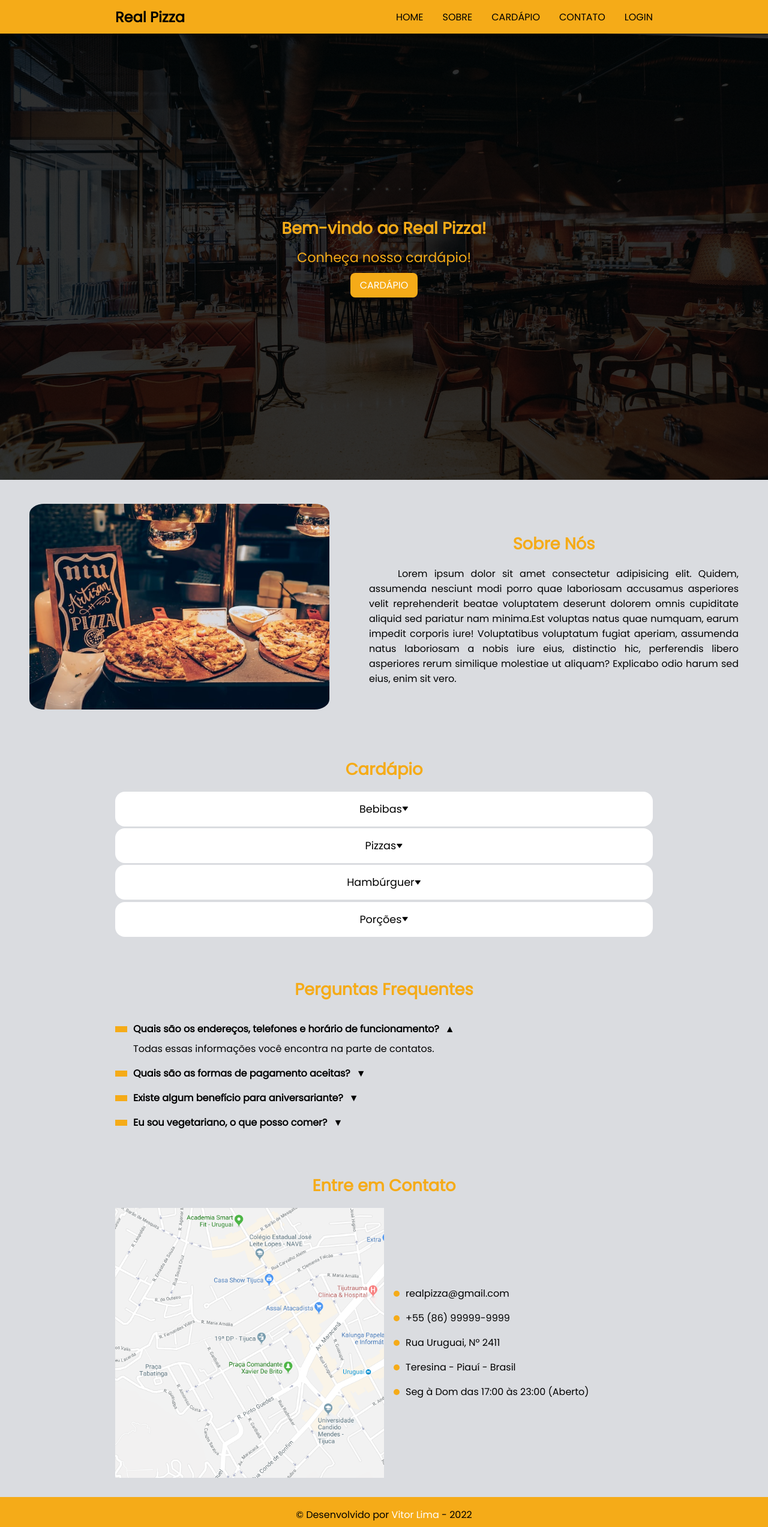
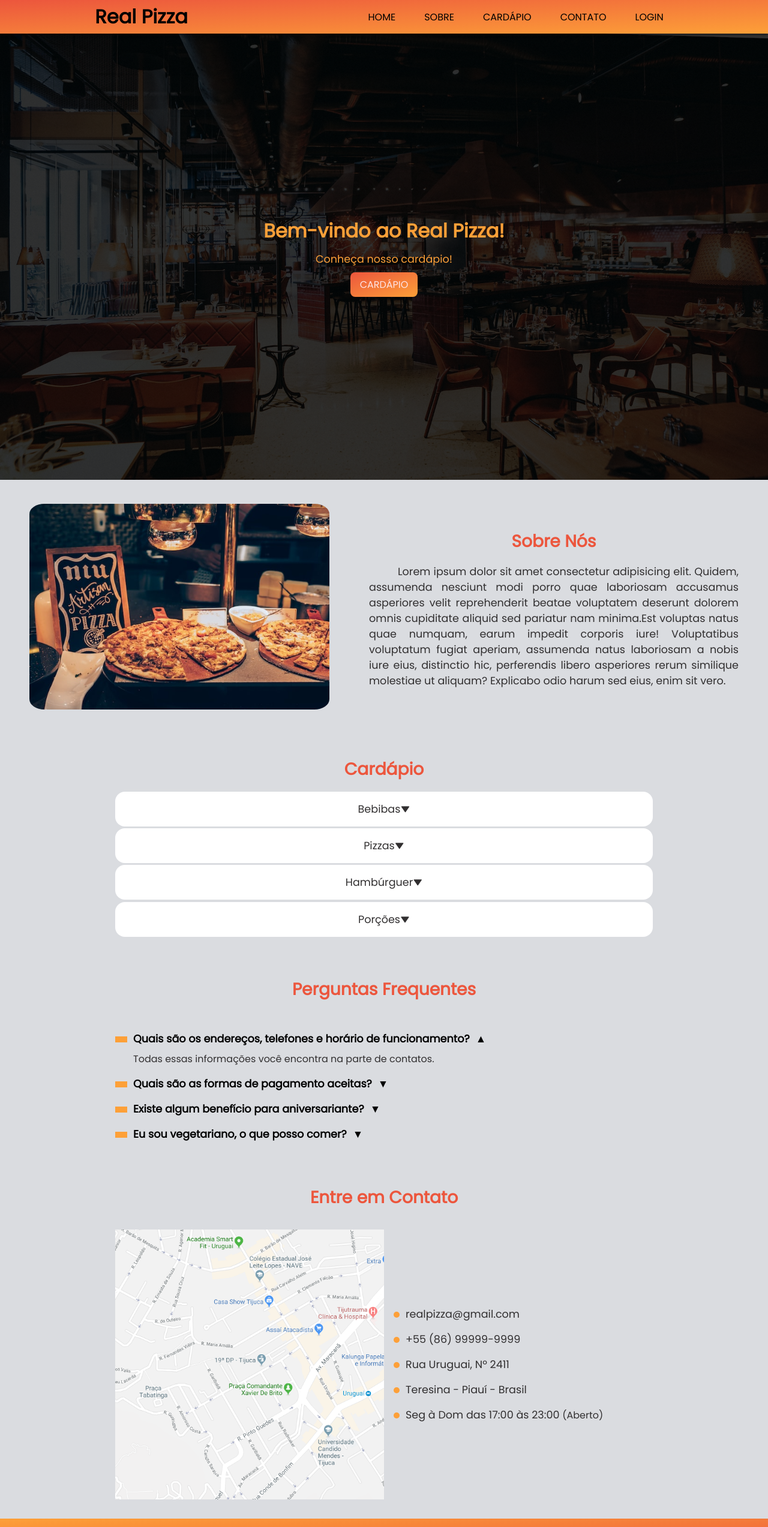
Before and after one commit to vitorlima4/Site-RealPizza, a plain HTML site: page index.html in a window 1280 px wide. Shown: the top 2546 px of the page at 60% size. Drawn offline with nearby package versions, Linux system fonts and the light colour scheme.

Commit message:
melhorando as cores e a tipografia

```diff
--- a/assets/css/footer/footer.css
+++ b/assets/css/footer/footer.css
@@ -1,9 +1,9 @@
 footer{
     text-align: center;
-    background-color: #f5ab18ff;
+    background-image: linear-gradient(to top left, var(--color-orange), var(--color-yellow));
     padding: 1.1rem 0;
 }
 
 footer p a{
-    color: #fff;
+    color: var(--color-light);
 }
--- a/assets/css/global/global.css
+++ b/assets/css/global/global.css
@@ -1,30 +1,72 @@
 @import url('https://fonts.googleapis.com/css2?family=Poppins&display=swap');
 
-:root{
+:root {
     /*Font Family*/
     --body-font: 'Poppins', sans-serif;
+
+    /*Color*/
+    --color-light: #fff;
+    --color-orange: #EC563D;
+    --color-yellow: #FDA038;
+    --color-pink: #FEE4E5;
+    --color-dark: #000;
+    --color-dark-light: #312F30;
+    --color-gray: #dadce0ff;
+
+    /*Font Size*/
+    --fs-h1: 1.75rem;
+    --fs-h2: 1.5rem;
+    --fs-md: 1rem;
+    --fs-sm: .938rem
 }
 
-*{
+@media (min-width: 950px) {
+    :root {
+        --fs-h1: 2rem;
+        --fs-h2: 1.75rem;
+        --fs-md: 1.1rem;
+        --fs-sm: 1rem
+    }
+}
+
+* {
     font-family: var(--body-font);
     margin: 0;
     padding: 0;
     box-sizing: border-box;
 }
 
-body{
-    background-color: #dadce0ff;
+body {
+    background-color: var(--color-gray);
+}
+
+h1{
+    font-size: var(--fs-h1);
+}
+
+h2{
+    font-size: var(--fs-h2);
+}
+
+p, dt{
+    font-size: var(--fs-md);
+}
+
+span, dd{
+    font-size: var(--fs-sm);
 }
 
 ul{
+    font-size: var(--fs-md);
     list-style: none;
 }
 
-a{
+a {
+    font-size: var(--fs-sm);
     text-decoration: none;
 }
 
-img{
+img {
     max-width: 100%;
     height: auto;
 }
--- a/assets/css/header/header.css
+++ b/assets/css/header/header.css
@@ -1,5 +1,5 @@
 header{
-    background-color: #f5ab18ff;
+    background-image: linear-gradient(to bottom right, var(--color-orange), var(--color-yellow));
     box-shadow: 0px 2px 4px rgba(0, 0, 0, .5);
     width: 100%;
     position: fixed;
@@ -17,7 +17,7 @@ header{
 
 @media (max-width: 769px){
     .nav-menu{
-        background-color:#f5ab18ff ;
+        background-image: linear-gradient(to bottom right, var(--color-orange), var(--color-yellow));
         box-shadow: 0px 2px 4px rgba(0, 0, 0, .5);
         width: 100%;
         padding: 2rem;
@@ -47,23 +47,37 @@ header{
 }
 
 .nav-links{
-    color: #000;
+    color: var(--color-dark);
     text-transform: uppercase;
 }
 
 .bx-menu, .bx-x{
-    font-size: 2rem;
+    font-size: var(--fs-h1);
     cursor: pointer;
 }
 
+.nav-links:hover, .bx-menu:hover, .bx-x:hover{
+    color: var(--color-dark-light);
+}
+
 @media (min-width: 770px){
-
     #nav-header{
         justify-content: space-around;
     }
 
     #nav-list{
         flex-direction: row;
+        gap: 1rem;
+    }
+
+    .nav-links{
+        color: var(--color-dark);
+        text-transform: uppercase;
+        padding: 1rem;
+    }
+
+    .nav-links:hover{
+        background-color: var(--color-pink);
     }
 
     #nav-toggle, #nav-close{
--- a/assets/css/main/cardapio.css
+++ b/assets/css/main/cardapio.css
@@ -6,14 +6,8 @@
     align-items: center;
 }
 
-#div-cardapio h2{
-    color: #f5ab18ff;
-    font-size: 1.7rem;
-    margin-bottom: 1rem;
-}
-
 .menu-cardapio{
-    background-color: #fff;
+    background-color: var(--color-light);
     width: 70%;
     margin-bottom: .2rem;
     border-radius: 1rem;
@@ -31,12 +25,8 @@
     cursor: pointer;
 }
 
-.menu-btn p{
-    font-size: 1.1rem;
-}
-
 .icon-menu{
-    font-size: .7rem;
+    font-size: var(--fs-sm);
 }
 
 .menu-list{
@@ -47,7 +37,7 @@
 /*Menu Ativo*/
 .ativo-menu{
     display: block;
-    animation: animacaoLista 2s;
+    animation: animacaoLista 1s;
 }
 
 @keyframes animacaoLista{
--- a/assets/css/main/contato.css
+++ b/assets/css/main/contato.css
@@ -4,11 +4,6 @@
     flex-direction: column;
     align-items: center;
     gap: 1rem;
-}
-
-#div-contato h2{
-    color: #f5ab18ff;
-    font-size: 1.7rem;
 }
 
 #info-contato{
@@ -35,7 +30,7 @@
     margin-right: 10px;
     border-radius: 50%;
     display: inline-block;
-    background-color: #f5ab18ff;
+    background-color: var(--color-yellow);
 }
 
 @media (min-width: 770px){
--- a/assets/css/main/home.css
+++ b/assets/css/main/home.css
@@ -7,7 +7,7 @@
 }
 
 #div-home{
-    color: #f5ab18ff;
+    color: var(--color-yellow);
     height: 100%;
     display: flex;
     flex-direction: column;
@@ -16,17 +16,9 @@
     gap: .6rem;
 }
 
-#div-home h1{
-    font-size: 1.7rem;
-}
-
-#div-home p{
-    font-size: 1.4rem;
-}
-
 #div-home a{
-    color: #fff;
-    background-color: #f5ab18ff;
+    color: var(--color-pink);
+    background-image: linear-gradient(to bottom right, var(--color-orange), var(--color-yellow));
     text-transform: uppercase;
     padding: .5rem 1rem;
     border-radius: .5rem;
--- /dev/null
+++ b/assets/css/main/mainContainer.css
@@ -0,0 +1,8 @@
+.main-container h2{
+    color: var(--color-orange);
+    margin-bottom: 1rem;
+}
+
+.main-container p, i, li, dd{
+    color: var(--color-dark-light);
+}
--- a/assets/css/main/perguntas.css
+++ b/assets/css/main/perguntas.css
@@ -4,11 +4,6 @@
     flex-direction: column;
     align-items: center;
     gap: 1rem;
-}
-
-#div-faq h2{
-    color: #f5ab18ff;
-    font-size: 1.7rem;
 }
 
 /* Perguntas */
@@ -28,7 +23,7 @@
     width: 20px;
     height: 10px;
     margin-right: 10px;
-    background-color: #f5ab18ff;
+    background-color: var(--color-yellow);
 }
 
 .descricao-faq{
--- a/assets/css/main/sobre.css
+++ b/assets/css/main/sobre.css
@@ -13,14 +13,10 @@
 }
 
 #div-right h2{
-    color: #f5ab18ff;
     text-align: center;
-    font-size: 1.7rem;
-    margin-bottom: 1rem;
 }
 
 #div-right p{
-    font-size: 1rem;
     text-indent: 3rem;
     text-align: justify;
 }
--- a/assets/css/modal/modal.css
+++ b/assets/css/modal/modal.css
@@ -33,8 +33,8 @@
 #div-modal{
     width: 75%;
     padding: 2rem 1rem;
-    background-color: #fff;
-    border: 5px solid #f5ab18ff;
+    background-color: var(--color-light);
+    border: 5px solid var(--color-yellow);
     border-radius: 4px;
     position: relative;
 }
@@ -43,18 +43,18 @@
     position: absolute;
     top: 0;
     right: 0;
-    font-size: 2.3rem;
+    font-size: var(--fs-h1);
 }
 
 #modal-form{
-    height: 150px;
+    height: 200px;
     display: flex;
     flex-direction: column;
     justify-content: center;
 }
 
 #modal-form label{
-    font-size: 1.1rem;
+    font-size: var(--fs-md);
 }
 
 #modal-form input{
@@ -62,15 +62,15 @@
     margin-bottom: 1rem;
     border-radius: 4px;
     outline: none;
-    border: 1px solid #000;
+    border: 1px solid var(--color-dark);
 }
 
 #modal-form button{
     align-self: center;
     width: 50%;
     padding: .3rem 0;
-    font-size: 1.1rem;
-    background-color: #E54;
+    font-size: var(--fs-md);
+    background-color: var(--color-orange);
     border: none;
     border-radius: 4px;
     cursor: pointer;
--- a/assets/css/style.css
+++ b/assets/css/style.css
@@ -1,6 +1,7 @@
 @import './global/global.css';
 @import './header/header.css';
 @import './main/home.css';
+@import './main/mainContainer.css';
 @import './main/sobre.css';
 @import './main/cardapio.css';
 @import './main/perguntas.css';
--- a/index.html
+++ b/index.html
@@ -50,7 +50,7 @@
             </div>
         </section>
 
-        <section id="sobre">
+        <section id="sobre" class="main-container">
             <div id="div-sobre">
                 <div id="div-left">
                     <img src="assets/imagens/img-sobre.jpg" alt="Imagem sobre">
@@ -63,7 +63,7 @@
             </div>
         </section>
 
-        <section id="cardapio">
+        <section id="cardapio" class="main-container">
             <div id="div-cardapio">
                 <h2>Cardápio</h2>
                 <div class="menu-cardapio">
@@ -142,7 +142,7 @@
             </div>
         </section>
 
-        <section id="faq">
+        <section id="faq" class="main-container">
             <div id="div-faq">
                 <h2>Perguntas Frequentes</h2>
                 <dl id="list-faq" data-faq-lista="lista">
@@ -158,7 +158,7 @@
             </div>
         </section>
 
-        <section id="contato">
+        <section id="contato" class="main-container">
             <div id="div-contato">
                 <h2>Entre em Contato</h2>
 
```
